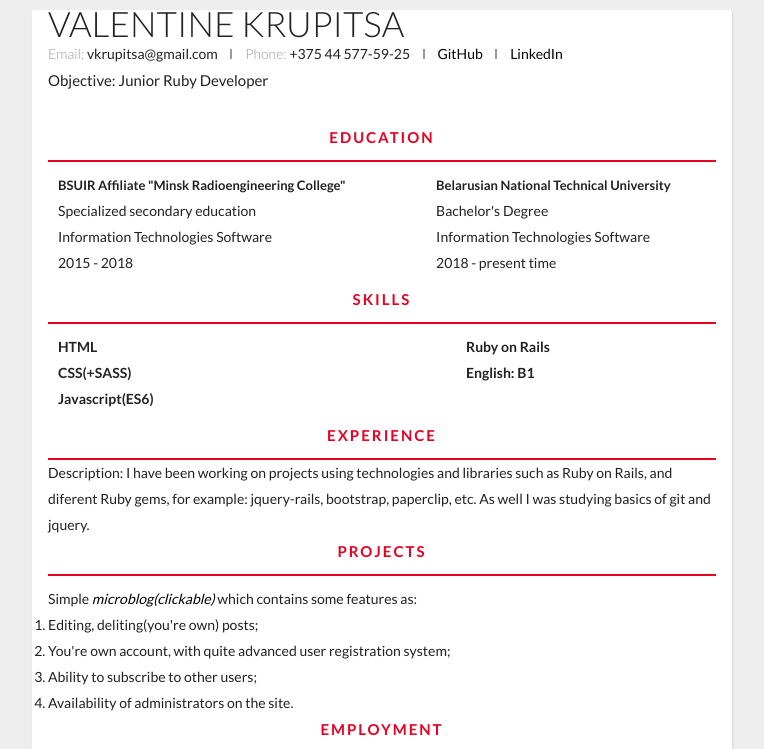
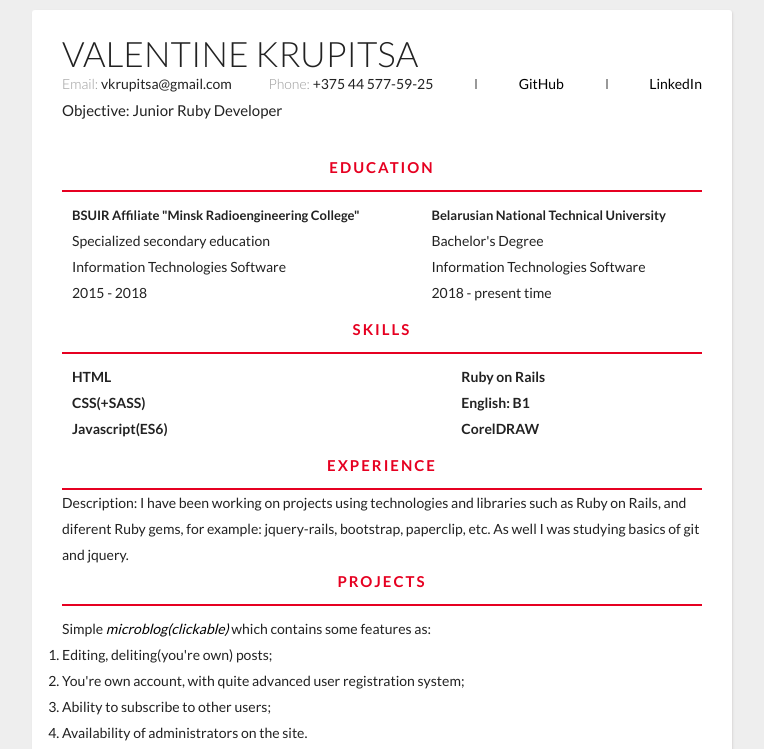
Before and after one commit to VallKrupp/CV-main, a plain HTML site: page index.html in a window 1280 px wide. Shown: the top 749 px of the page, without its empty margins (258-1022 px from the left). Drawn offline with Linux system fonts and the light colour scheme.

Commit message:
Updates2

```diff
--- a/index.css
+++ b/index.css
@@ -17,12 +17,11 @@ body {
 
 .container {
     max-width: 700px;
-    width: 100%;
     background: #fff;
     margin: 0px auto 0px;
     box-shadow: 1px 1px 2px #dad7d7;
     border-radius: 3px;
-    padding: 0 16px;
+    padding: 30px;
     margin-top: 10px;
 }
 /* ===Header=== */
@@ -53,7 +52,7 @@ body {
     height: 10px;
     display: inline-block;
     border-left: 2px solid #999;
-    margin: 0px 10px;
+    margin: 0px 5px;
 }
 
 .objective {
@@ -179,3 +178,10 @@ a:hover {
 .reasons-for-job {
     list-style-position: inside;
 }
+
+.contact-info {
+    display: flex;
+    justify-content: space-between;
+    align-items: center;
+    flex-wrap: wrap;
+}
--- a/index.html
+++ b/index.html
@@ -11,21 +11,22 @@
 </head>
 
 <body>
-    <div class="container">
-        <div class="header">
+   <div class="container">
+        <header class="header">
             <div class="full-name">
                 <span class="last-name">Valentine</span>
                 <span class="last-name">Krupitsa</span>
             </div>
             <div class="contact-info">
-                <span class="email">Email: </span>
-                <span class="email-val">vkrupitsa@gmail.com</span>
+                <div>
+                    <span class="email">Email: </span>
+                    <span class="email-val">vkrupitsa@gmail.com</span>
+                </div>
+                <div>
+                    <span class="phone">Phone: </span>
+                    <span class="phone-val">+375 44 577-59-25</span>
+                </div>
                 <span class="separator"></span>
-
-                <span class="phone">Phone: </span>
-                <span class="phone-val">+375 44 577-59-25</span>
-                <span class="separator"></span>
-
                 <span>
                     <a href="https://github.com/VallKrupp" class="link" target="_blank">
                         GitHub
@@ -42,7 +43,7 @@
             <div class="about">
                 <span class="objective"> Objective: Junior Ruby Developer</span>
             </div>
-        </div>
+        </header>
 
         <div class="details">
 
@@ -92,6 +93,10 @@
 
                         <div class="main-skills">
                             English: B1
+                        </div>
+
+                        <div class="main-skills">
+                            CorelDRAW
                         </div>
                     </div>
                 </div>
```
